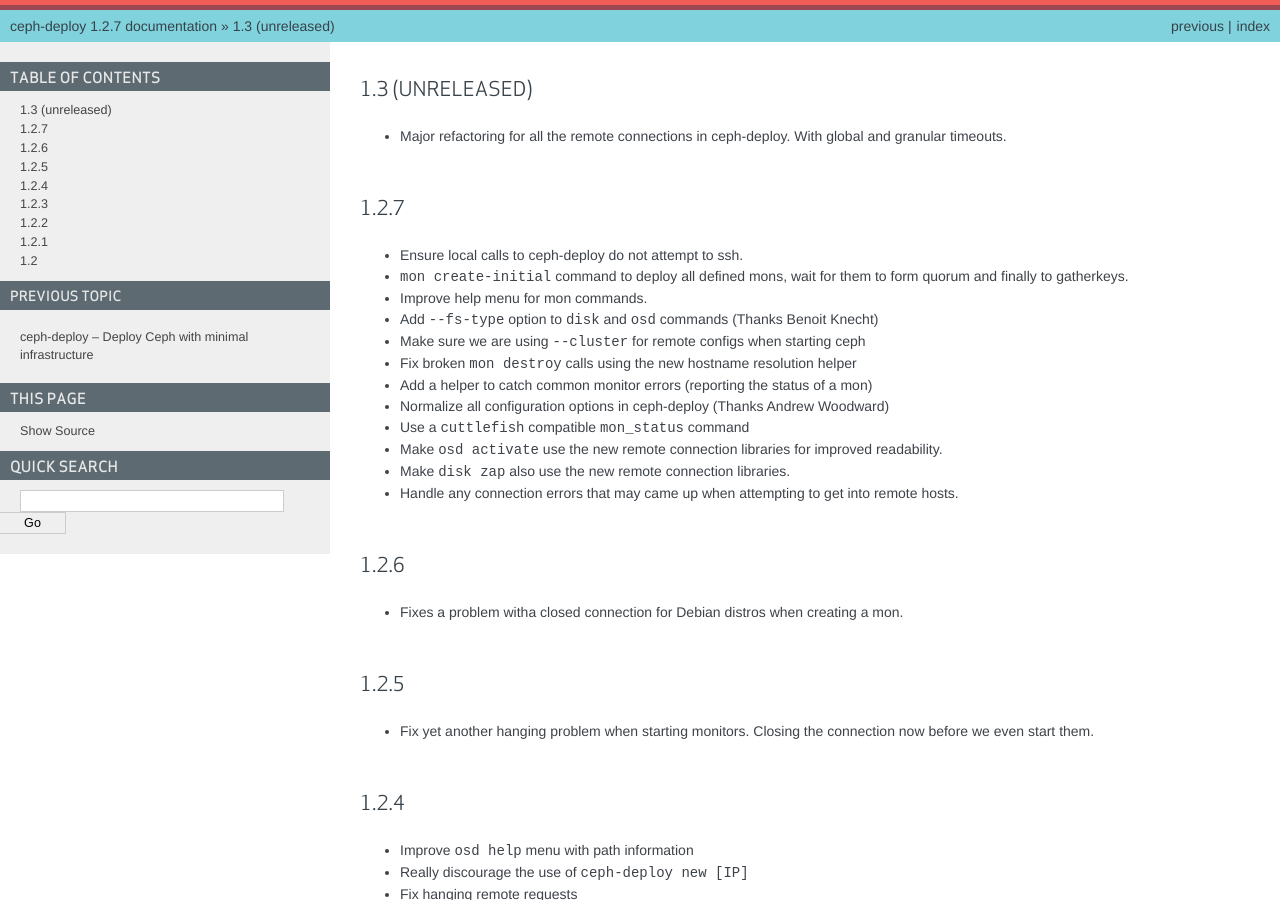
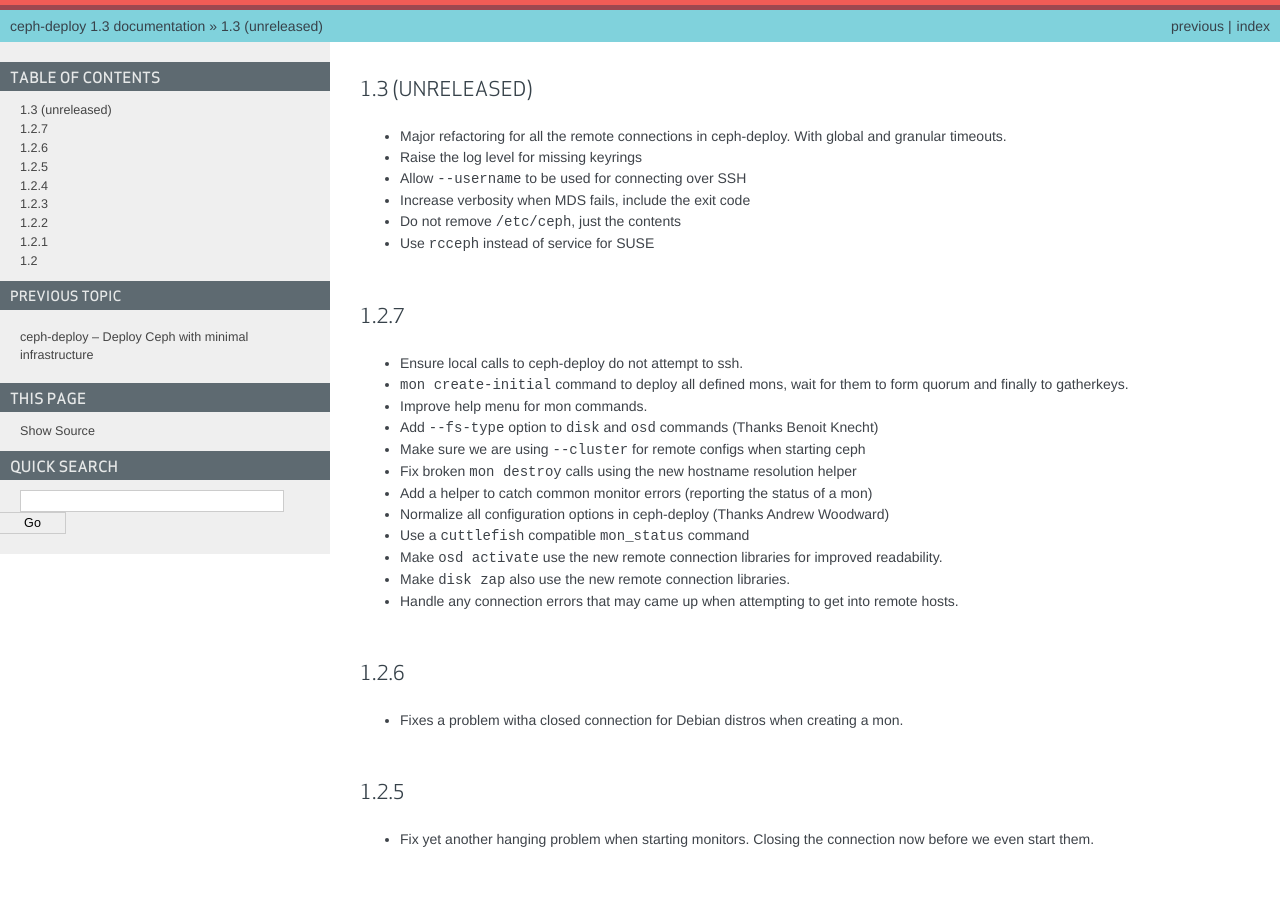
Before and after one commit to ceph/ceph-deploy, a Sphinx documentation site: the page built from docs/source/changelog.rst, in a window 1280 px wide and 900 px high. Built offline with Sphinx 7.4.7, drawn with Linux system fonts in a browser that asks for light colours; some of the changed text lies outside the part shown.

Commit message:
bump the changelog and version getting ready for a release
Signed-off-by: Alfredo Deza <alfredo.deza@inktank.com>

```diff
--- a/ceph_deploy/__init__.py
+++ b/ceph_deploy/__init__.py
@@ -1,2 +1,2 @@
 
-__version__ = '1.2.7'
+__version__ = '1.3'
--- a/docs/source/changelog.rst
+++ b/docs/source/changelog.rst
@@ -2,6 +2,11 @@
 ----------------
 * Major refactoring for all the remote connections in ceph-deploy. With global
   and granular timeouts.
+* Raise the log level for missing keyrings
+* Allow ``--username`` to be used for connecting over SSH
+* Increase verbosity when MDS fails, include the exit code
+* Do not remove ``/etc/ceph``, just the contents
+* Use ``rcceph`` instead of service for SUSE
 
 1.2.7
 -----
```
